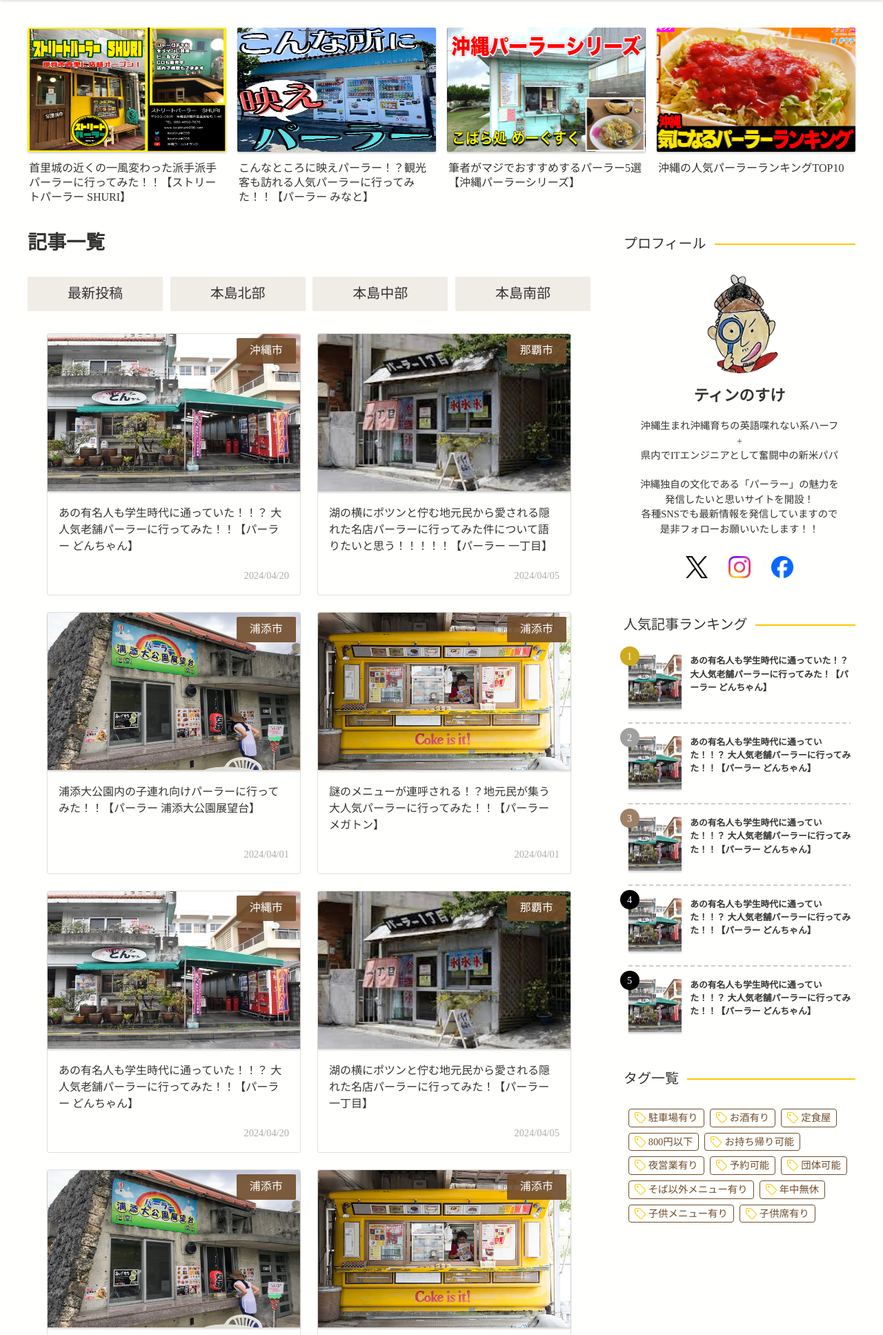
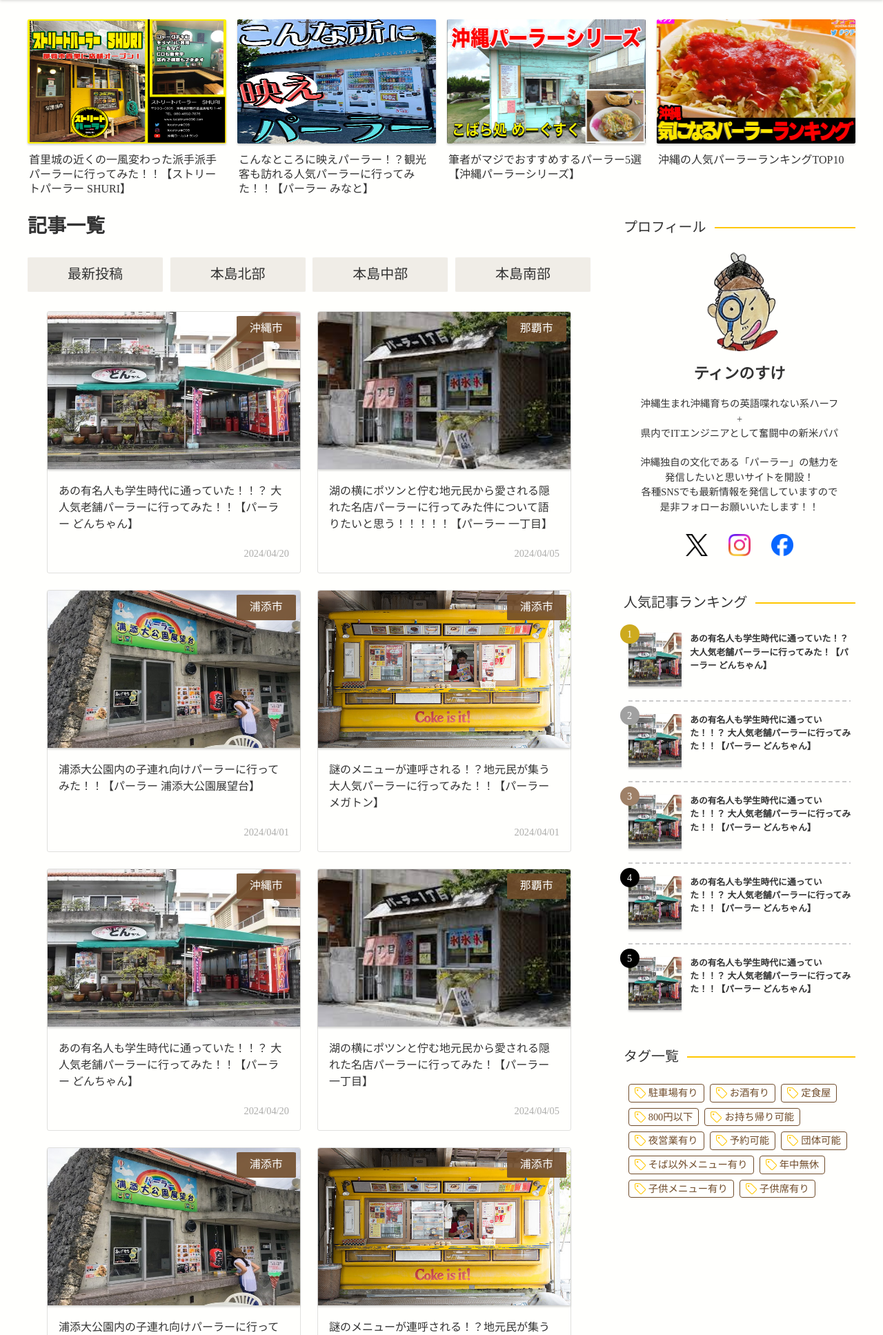
Before and after one commit to Dustin-Yamashiro/naha-waraba, a PHP site: page / in a window 1280 px wide. Shown: the part 90-2025 px from the top of the page at 69% size. Run offline with PHP 8.4, Linux system fonts and the light colour scheme; style sheets or scripts are compiled from the project's sources; some web fonts are replaced.

Commit message:
余白調整

```diff
--- a/index.html
+++ b/index.html
@@ -283,7 +283,7 @@
             <aside class="l-sidebar u-mt--sidebar">
                 <article class="l-sidebar__item">
                     <h2 class="c-sidebarTitle">プロフィール</h2>
-                    <div class="p-profile u-mt--sidebarItem">
+                    <div class="p-profile u-mt--sidebarItem-S">
                         <figure class="p-profile__img">
                             <img src="./img/profile-img.png" alt="投稿１" class="c-img">
                         </figure>
@@ -318,7 +318,7 @@
                 </article>
                 <article class="l-sidebar__item">
                     <h2 class="c-sidebarTitle">人気記事ランキング</h2>
-                    <ul class="p-postList p-postList--sidebar u-mt--sidebarItem">
+                    <ul class="p-postList p-postList--sidebar u-mt--sidebarItem-L">
                         <li class="p-postCard p-postCard--sidebar">
                             <article>
                                 <a href="#" class="p-postCard__contents">
@@ -388,7 +388,7 @@
                 </article>
                 <article class="l-sidebar__item">
                     <h2 class="c-sidebarTitle">タグ一覧</h2>
-                    <div class="u-mt--sidebarItem">
+                    <div class="u-mt--sidebarItem-M">
                         <ul class="p-tagList">
                             <li class="c-tag">
                                 <a href="#" class="c-tag--contents">
--- a/scss/utility/_u-margin.scss
+++ b/scss/utility/_u-margin.scss
@@ -2,16 +2,16 @@
 
 .u-mt {
     &--slider {
-        margin-top: min(40px, 4.25vw);
+        margin-top: min(28px, 3.75vw);
     }
     &--contents {
-        margin-top: min(40px, 4.25vw);
+        margin-top: min(28px, 3.75vw);
     }
     &--postMenu {
-        margin-top: min(32px, 4.75vw);
+        margin-top: min(28px, 4.75vw);
     }
     &--postList {
-        margin-top: min(32px, 4.75vw);
+        margin-top: min(28px, 4.25vw);
     }
     &--pagination {
         margin-top: min(44px, 10vw);
@@ -23,7 +23,15 @@
         }
     }
     &--sidebarItem {
-        margin-top: 32px;
+        &-S {
+            margin-top: 24px;
+        }
+        &-M {
+            margin-top: 28px;
+        }
+        &-L {
+            margin-top: 32px;
+        }
     }
     &--footer {
         margin-top: min(200px, 16vw);
```
